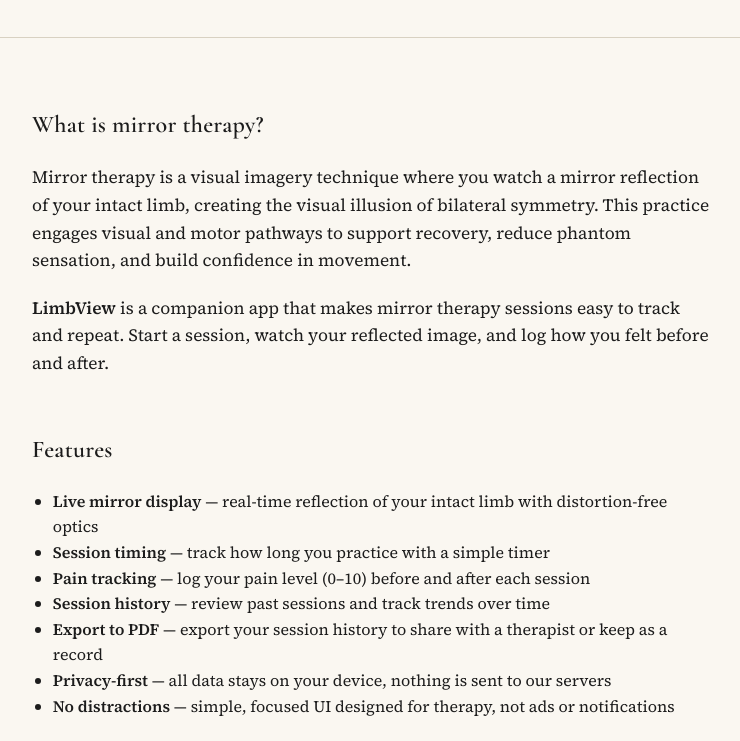
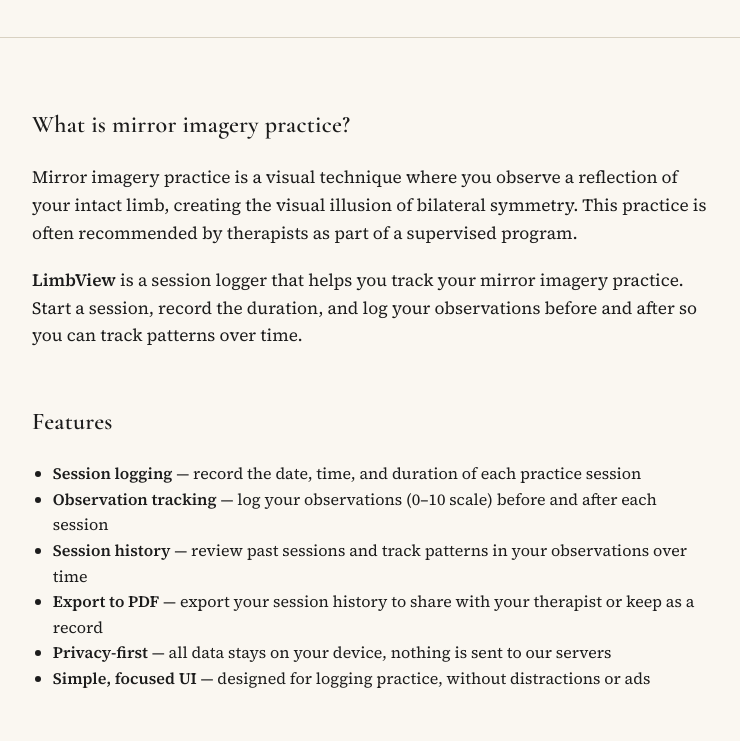
Before and after one commit to docotia-gif/docotia-site, a plain HTML site: page limbview.html in a window 1280 px wide. Shown: the part 345-1086 px from the top of the page, without its empty margins (268-1008 px from the left). Drawn offline with nearby package versions, Linux system fonts and the light colour scheme.

Commit message:
FDA compliance: remove treatment language from all marketing copy
CHANGES:
- 'Mirror therapy' → 'Mirror imagery practice' (removes treatment implication)
- 'Supporting recovery' removed (treatment claim)
- 'Reduce phantom sensation' removed (medical outcome claim)
- 'Pain score' → 'Observations' (subjective logging, not medical measurement)
- 'Companion app' → 'Session logger' (removes co-treatment implication)
- 'General wellness tool' → 'Session logger' (more accurate)
- Added explicit: 'Mirror imagery practice should be recommended and supervised by a qualified healthcare provider'
- Added: 'Do not use as substitute for professional medical advice'
- Reframed as pure logging tool: app doesn't treat, it logs what user does

RATIONALE:
21 CFR 801.4 (intended use doctrine) - totality of evidence review. Previous language ('supporting recovery', 'reduce sensation') combined with amputee context = medical device claim under FDA. Reframing as session logger (functional, not therapeutic) removes this risk while maintaining clinical accuracy.

URLs updated: docotia.com/limbview, docotia.com/limbview-privacy

```diff
--- a/limbview.html
+++ b/limbview.html
@@ -40,19 +40,18 @@
 <section style="padding:48px 0;">
   <div class="story">
 
-    <h2>What is mirror therapy?</h2>
-    <p>Mirror therapy is a visual imagery technique where you watch a mirror reflection of your intact limb, creating the visual illusion of bilateral symmetry. This practice engages visual and motor pathways to support recovery, reduce phantom sensation, and build confidence in movement.</p>
-    <p><strong>LimbView</strong> is a companion app that makes mirror therapy sessions easy to track and repeat. Start a session, watch your reflected image, and log how you felt before and after.</p>
+    <h2>What is mirror imagery practice?</h2>
+    <p>Mirror imagery practice is a visual technique where you observe a reflection of your intact limb, creating the visual illusion of bilateral symmetry. This practice is often recommended by therapists as part of a supervised program.</p>
+    <p><strong>LimbView</strong> is a session logger that helps you track your mirror imagery practice. Start a session, record the duration, and log your observations before and after so you can track patterns over time.</p>
 
     <h2 style="margin-top:2.2em;">Features</h2>
     <ul style="padding-left:1.3em;">
-      <li><strong>Live mirror display</strong> — real-time reflection of your intact limb with distortion-free optics</li>
-      <li><strong>Session timing</strong> — track how long you practice with a simple timer</li>
-      <li><strong>Pain tracking</strong> — log your pain level (0–10) before and after each session</li>
-      <li><strong>Session history</strong> — review past sessions and track trends over time</li>
-      <li><strong>Export to PDF</strong> — export your session history to share with a therapist or keep as a record</li>
+      <li><strong>Session logging</strong> — record the date, time, and duration of each practice session</li>
+      <li><strong>Observation tracking</strong> — log your observations (0–10 scale) before and after each session</li>
+      <li><strong>Session history</strong> — review past sessions and track patterns in your observations over time</li>
+      <li><strong>Export to PDF</strong> — export your session history to share with your therapist or keep as a record</li>
       <li><strong>Privacy-first</strong> — all data stays on your device, nothing is sent to our servers</li>
-      <li><strong>No distractions</strong> — simple, focused UI designed for therapy, not ads or notifications</li>
+      <li><strong>Simple, focused UI</strong> — designed for logging practice, without distractions or ads</li>
     </ul>
 
     <h2 style="margin-top:2.2em;">Privacy</h2>
@@ -66,7 +65,8 @@
     <p><a href="limbview-privacy.html">Read the full privacy policy</a></p>
 
     <h2 style="margin-top:2.2em;\">Medical disclaimer</h2>
-    <p><em>LimbView is a general wellness tool for visual imagery and motor practice. It is not a medical device, diagnosis, treatment, or cure. Consult a healthcare provider before starting any new therapy or exercise program.</em></p>
+    <p><em>LimbView is a session logger for mirror imagery practice. It is not a medical device, diagnosis, treatment, or cure. Mirror imagery practice should be recommended and supervised by a qualified healthcare provider as part of a treatment plan.</em></p>
+    <p><em>Consult your therapist or healthcare provider before starting any new practice or exercise program.</em></p>
 
     <h2 style="margin-top:2.2em;\">Contact</h2>
     <p>Questions or feedback? Email <a href="mailto:limbview@docotia.com">limbview@docotia.com</a></p>
```
Also changed, not shown: limbview-privacy.html (+8 -5 lines).
